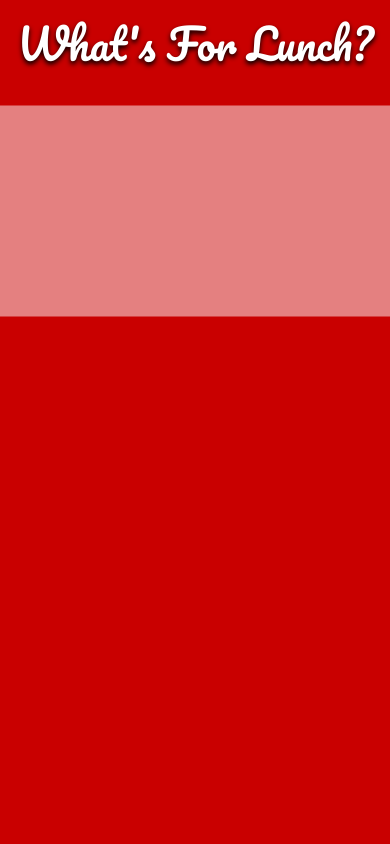
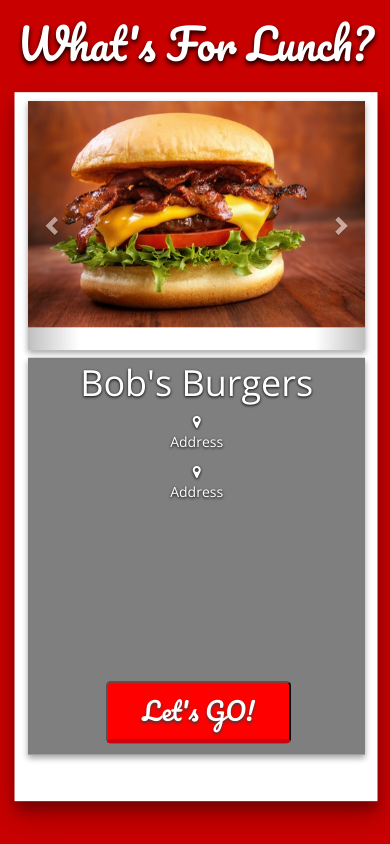
Before and after one commit to tmantock/c8_group_foodfinder, a PHP site: page /selection.html in a window 390 px wide. Run offline with PHP 8.4, Linux system fonts and the light colour scheme; some libraries are stand-ins or nearby versions.

Commit message:
fixed carousel

```diff
--- a/landing.html
+++ b/landing.html
@@ -12,6 +12,7 @@
   <link rel="stylesheet" type="text/css" href="style.css">
 </head>
 <h1 id="lunch_heading" class="col-xs-12">What's For Lunch?</h1>
+
 
 <div class = "app-body">
   <form>
--- a/results.html
+++ b/results.html
@@ -50,9 +50,6 @@
       <p id="price">$$</p>
     </div>
   <button type="button" id="more-info">More Info</button>
-
-  <!-- Let's Go Navigation button -->
-  <!--<button type = "button" class="action-button shadow animate red">Let's GO!</button>-->
   </div>
   <!-- Buttons for going to next or previous options these do not have to be buttons in fact it's better if they aren't for distinct sty;eing purposes-->
   <!--<button type = "button">PREV</button>-->
--- a/selection.html
+++ b/selection.html
@@ -5,22 +5,59 @@
   <title>Food Decider</title>
   <script src ="https://code.jquery.com/jquery-2.1.4.min.js"></script>
   <link rel="stylesheet" href="http://maxcdn.bootstrapcdn.com/bootstrap/3.3.5/css/bootstrap.min.css">
+  <link href="https://maxcdn.bootstrapcdn.com/font-awesome/4.6.3/css/font-awesome.min.css" rel="stylesheet">
   <script src="https://maxcdn.bootstrapcdn.com/bootstrap/3.3.6/js/bootstrap.min.js"></script>
   <!--Google Fonts-->
   <link rel="stylesheet" type="text/css" href="https://fonts.googleapis.com/css?family=Pacifico">
   <link rel="stylesheet" type="text/css" href="//fonts.googleapis.com/css?family=Open+Sans">
   <link rel="stylesheet" type="text/css" href="style.css">
+  <script src="test.js"></script>
 </head>
 <body>
 
-
 <h1 id="lunch_heading" class="col-xs-12">What's For Lunch?</h1>
 
-<div class = "app-body">
-  <div id="image-carousel"></div>
-  <!-- Restaurant's name -->
-  <h1></h1>
-  <!-- Pertinent information on restaurant image See what we can put in here -->
+<div class = "app-body" id="result-div">
+    <div id="image-carousel" class="carousel slide" data-ride="carousel">
+      <!-- Wrapper for slides -->
+      <div class="carousel-inner" role="listbox" id="carousel-images">
+        <div class="item active">
+          <img src="images/burger1.jpg" alt="burger1">
+        </div>
+        <div class="item">
+          <img src="images/burger2.jpg" alt="burger2">
+        </div>
+        <div class="item">
+          <img src="images/burger3.jpg" alt="burger3">
+        </div>
+        <div class="item">
+          <img src="images/bob.jpg" alt="bob">
+        </div>
+      </div>
+
+      <!-- Left and right controls -->
+      <a class="left carousel-control" href="#image-carousel" role="button" data-slide="prev">
+        <span class="glyphicon glyphicon-chevron-left" aria-hidden="true"></span>
+        <span class="sr-only">Previous</span>
+      </a>
+      <a class="right carousel-control" href="#image-carousel" role="button" data-slide="next">
+        <span class="glyphicon glyphicon-chevron-right" aria-hidden="true"></span>
+        <span class="sr-only">Next</span>
+      </a>
+    </div>
+  <div id="info-div">
+    <h1 id="restaurant-name">Bob's Burgers</h1>
+    <div>
+      <i class="fa fa-map-marker" aria-hidden="true"></i>
+      <p>Address</p>
+    </div>
+    <div>
+      <i class="fa fa-map-marker" aria-hidden="true"></i>
+      <p>Address</p>
+    </div>
+    <!--Let's Go Navigation button -->
+    <button type = "button" class="action-button shadow animate red">Let's GO!</button>
+  </div>
 </div>
 
 
--- a/style.css
+++ b/style.css
@@ -94,9 +94,15 @@ button:focus {
     }
 
     #image-carousel {
-        height: 25vh;
-        transform: translate(0%, 50%);
-        background-color: rgba(255,255,255,0.5);
+        height: 35%;
+        width: 93%;
+        overflow: hidden;
+        transform: translate(4%,-27%);
+        box-shadow: 0 3px 6px rgba(0,0,0,0.16), 0 3px 6px rgba(0,0,0,0.23);
+    }
+
+    #carousel-images  {
+        height: 100%;
     }
 
     #result-div {
@@ -165,8 +171,8 @@ button:focus {
         font-size: 25px;
         color: #FFF;
         text-decoration: none;
-        bottom: 7px;
-        left: 30%;
+        bottom: 1px;
+        left: 23%;
     }
 
     .red {
```
Also changed, not shown: images/bob.jpg (added), images/burger1.jpg (added), images/burger2.jpg (added), images/burger3.jpg (added).
